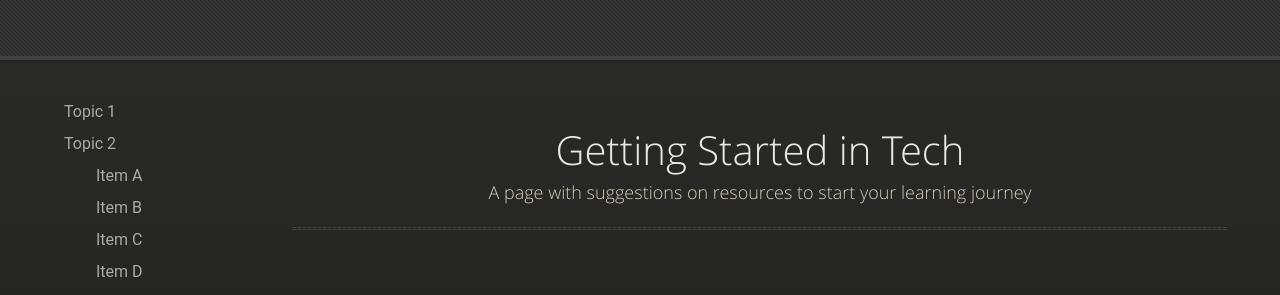
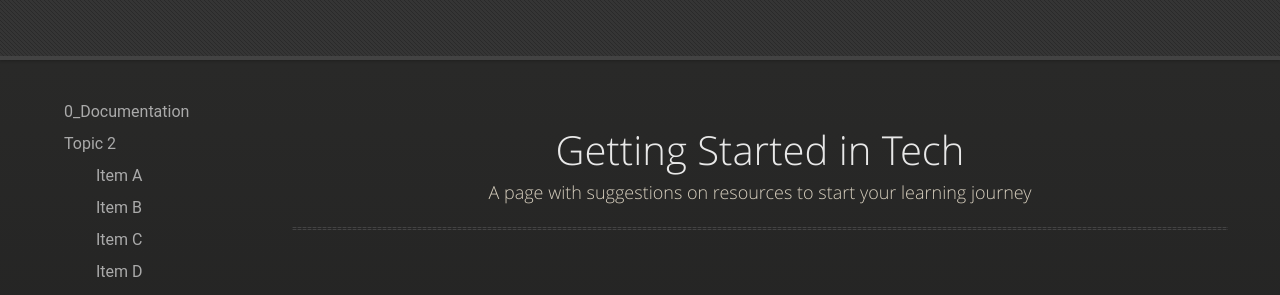
Before and after one commit to marknakamura/getting-started-in-tech, a Jekyll site: the page built from index.md, in a window 1280 px wide. Shown: the top 295 px of the page. Built offline with Jekyll 4.4.1, drawn with Linux system fonts in a browser that asks for light colours; our own code applies the rules of GitHub Pages for plain Markdown files.

Commit message:
Update default.html

```diff
--- a/_layouts/default.html
+++ b/_layouts/default.html
@@ -21,7 +21,7 @@
 
     <nav class="toc">
       <ul>
-        <li><a href="#topic1">Topic 1</a></li>
+        <li><a href="../0_Documentation.md">0_Documentation</a></li>
         <li>
           <a href="#topic2">Topic 2</a>
           <ul>
```
